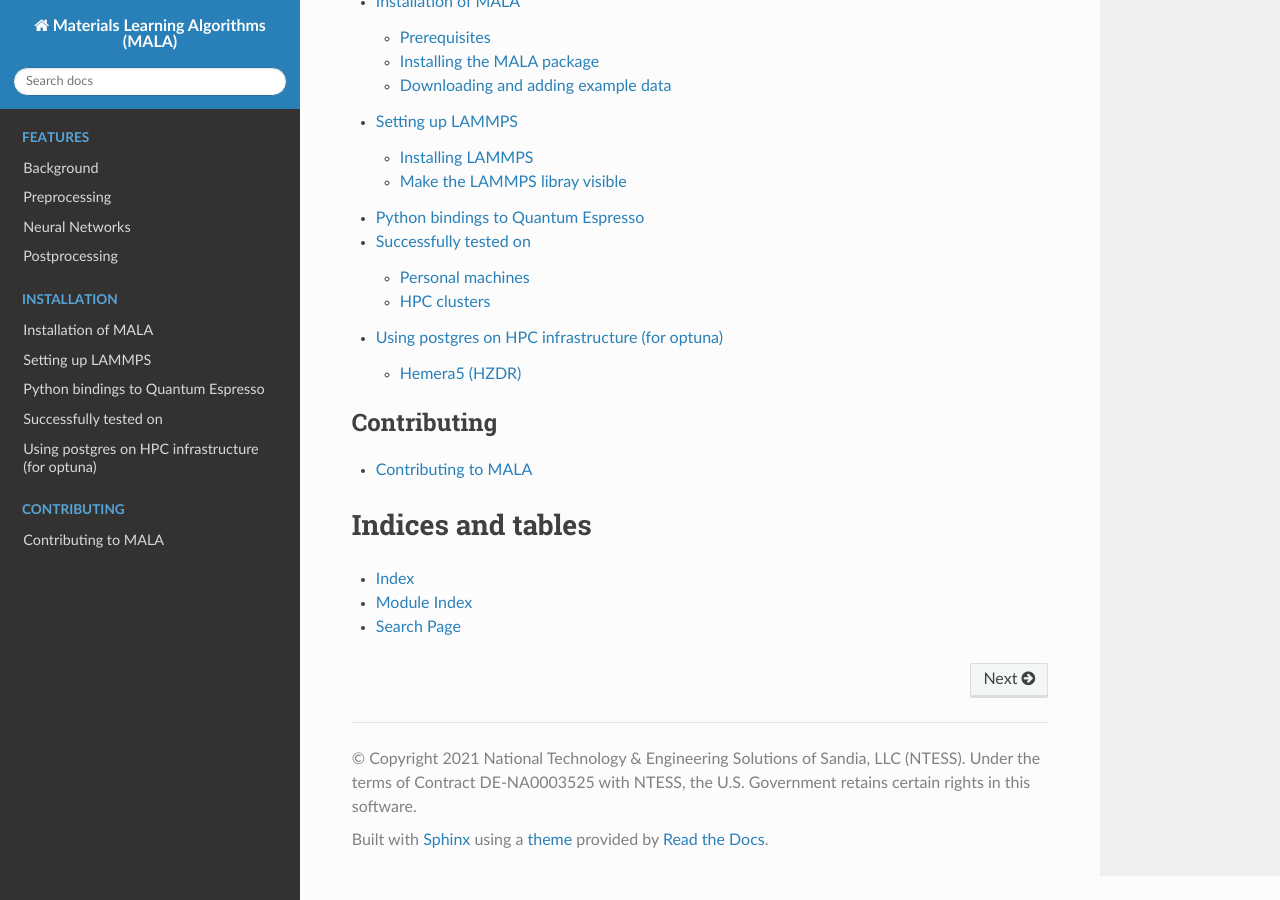
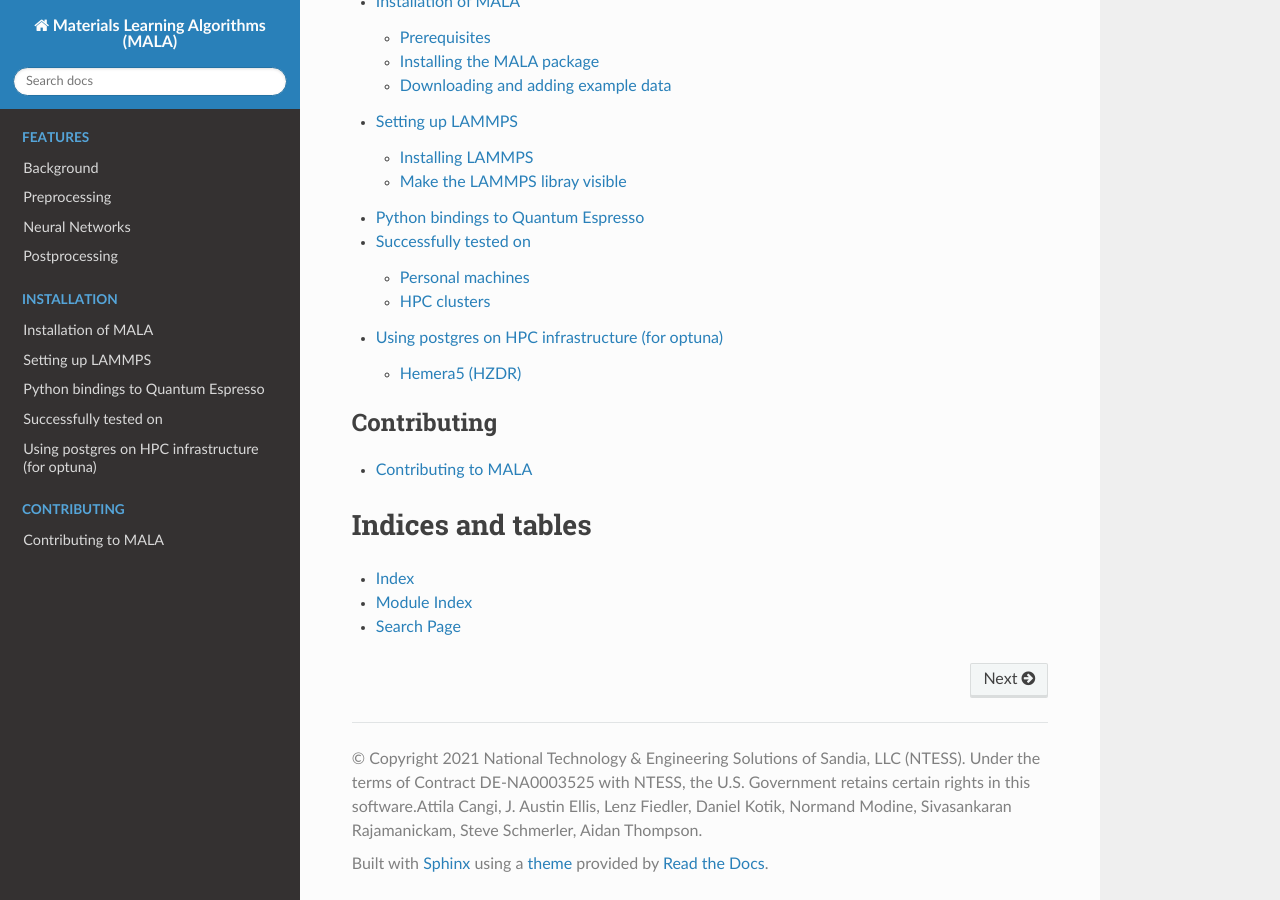
Before and after one commit to mala-project/mala, a Sphinx documentation site: the page built from docs/source/index.md, in a window 1280 px wide and 900 px high, scrolled down 2598 px. Built offline with Sphinx 7.4.7 and the Read the Docs theme 2.0.0, drawn with Linux system fonts in a browser that asks for light colours; pages that are not in the unit, such as notebooks, are missing from menus.

Commit message:
Update conf.py

```diff
--- a/docs/source/conf.py
+++ b/docs/source/conf.py
@@ -21,7 +21,10 @@ sys.path.insert(0, os.path.abspath('../../'))
 project = 'Materials Learning Algorithms (MALA)'
 copyright = '2021 National Technology & Engineering Solutions of Sandia, ' \
             'LLC (NTESS). Under the terms of Contract DE-NA0003525 with NTESS, ' \
-            'the U.S. Government retains certain rights in this software'
+            'the U.S. Government retains certain rights in this software.' \
+            'Attila Cangi, J. Austin Ellis, Lenz Fiedler, Daniel Kotik, ' \
+            'Normand Modine, Sivasankaran Rajamanickam, Steve Schmerler, Aidan Thompson'
+
 author = 'Attila Cangi, J. Austin Ellis, Lenz Fiedler, Daniel Kotik, ' \
          'Normand Modine, Sivasankaran Rajamanickam, Steve Schmerler, Aidan Thompson'
 
```
